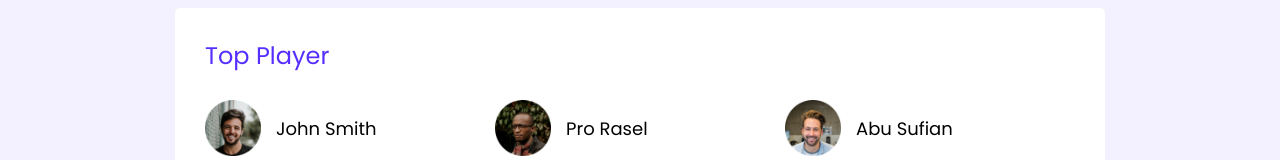
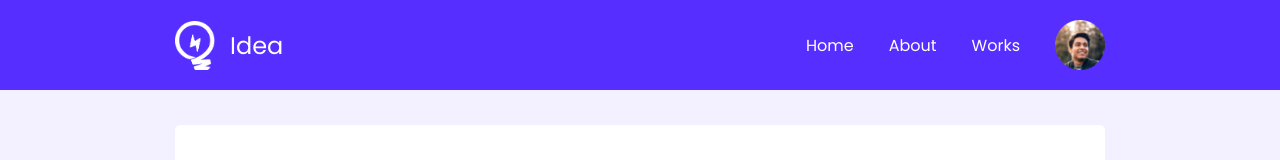
Before and after one commit to shariful-github/leader-board, a plain HTML site: page index.html in a window 1280 px wide. Shown: the top 160 px of the page. Drawn offline with Linux system fonts and the light colour scheme.

Commit message:
header done

```diff
--- a/index.html
+++ b/index.html
@@ -8,6 +8,27 @@
     <link rel="stylesheet" href="styles/style.css">
     <script src="https://kit.fontawesome.com/c0637d641e.js" crossorigin="anonymous"></script>
 </head>
+
+<header>
+    <div class="header_items">
+        <div class="logo_and_header_title">
+            <div class="logo">
+                <img src="images/icons/logo.png" alt="">
+            </div>
+            <h2 class="header_title">Idea</h2>
+        </div>
+        <div class="navigation_components">
+            <ul>
+                <li><a href="">Home</a></li>
+                <li><a href="">About</a></li>
+                <li><a href="">Works</a></li>
+            </ul>
+            <div class="profile">
+                <img src="images/icons/profile.png" alt="">
+            </div>
+        </div>
+    </div>
+</header>
 
 <body>
     <main>
--- a/styles/style.css
+++ b/styles/style.css
@@ -1,8 +1,96 @@
 /* Fonts */
 @import url('https://fonts.googleapis.com/css2?family=Inter:wght@700&family=Lobster&family=Poppins&display=swap');
 
-/* Common Styles */
+/*-----------------------------------------------
+    Header Styles
+-------------------------------------------------*/
+
+header {
+    display: flex;
+    justify-content: center;
+    background: #562EFF;
+    width: 100%;
+    height: 90px;
+    margin-bottom: 35px;
+}
+
+header div {
+    width: 930px;
+    height: 100%;
+
+}
+
+.header_items {
+    display: flex;
+    justify-content: space-between;
+}
+
+.logo_and_header_title {
+    display: flex;
+    align-items: center;
+}
+
+.navigation_components {
+    display: flex;
+    justify-content: flex-end;
+}
+
+.logo {
+    width: 40px;
+    line-height: 90px;
+}
+
+.logo img {
+    width: 100%;
+    vertical-align: middle;
+    /* color: white; */
+}
+
+.header_title {
+    color: #FFF;
+    font-size: 24px;
+    font-weight: 500;
+    margin-left: 15px;
+}
+
+.navigation_components {
+    display: flex;
+    align-items: center;
+}
+
+.profile {
+    width: 50px;
+    display: flex;
+    justify-content: center;
+    align-items: center;
+}
+
+.profile img {
+    width: 100%;
+}
+
+ul {
+    display: flex;
+    gap: 35px;
+    margin-right: 35px;
+}
+
+li {
+    list-style-type: none;
+}
+
+li a {
+    text-decoration: none;
+    color: #FFF;
+    font-size: 16px;
+    font-weight: 400;
+}
+
+/*------------------------------------------------
+    Top Players style
+-------------------------------------------------*/
 body {
+    margin: 0;
     background: #F3F1FF;
     font-family: Poppins;
 }
@@ -21,9 +109,8 @@ main {
     padding: 30px;
     margin-bottom: 20px;
 }
-/*------------------------------------------------
-    Top Players style
--------------------------------------------------*/
+
+
 .section_title {
     color: #562EFF;
     font-size: 24px;
@@ -52,7 +139,8 @@ main {
     font-size: 18px;
     font-weight: 500;
 }
-hr{
+
+hr {
     background: #D1D1D1;
     margin-bottom: 20px;
 }
@@ -60,7 +148,7 @@ hr{
 /*---------------------------------------------------------
     Top Blog style
 ----------------------------------------------------------*/
-.blogs{
+.blogs {
     display: grid;
     grid-template-columns: repeat(2, 1fr);
     /* grid-row-gap: 20px; */
@@ -68,23 +156,28 @@ hr{
     column-gap: 50px;
     margin-top: 20px;
 }
-.thumbnail{
+
+.thumbnail {
     width: 225px;
 }
-.thumbnail img{
+
+.thumbnail img {
     width: 100%;
 }
-article{
+
+article {
     display: flex;
     align-items: flex-start;
     gap: 20px;
 }
-.blog_author{
+
+.blog_author {
     color: #9F9F9F;
     font-size: 16px;
     font-weight: 400;
 }
-.blog_author a{
+
+.blog_author a {
     color: #562EFF;
     text-decoration: none;
 }
@@ -92,47 +185,61 @@ article{
 /*------------------------------------------------
         Latest Courses Section Style
 -------------------------------------------------*/
-.courses{
+.courses {
     display: grid;
     grid-template-columns: repeat(3, 1fr);
     gap: 30px;
     margin-top: 10px;
 }
-.course_img_container{
+
+.course_img_container {
     width: 266px;
 }
-.course_img_container img{
+
+.course_img_container img {
     width: 100%;
 }
-.course_title{
+
+.course_title {
     font-size: 20px;
     font-weight: 500;
     margin: 0 auto;
 }
-.course_instructor{
+
+.course_instructor {
     color: #ED6B4F;
     font-size: 14px;
     font-weight: 400;
     margin: 0 auto;
 }
-.filled_star{
+
+.filled_star {
     color: #FFC014;
 }
-.empty_star{
+
+.empty_star {
     color: #AEAEAE;
 }
-.rating_and_duration{
+
+.rating_and_duration {
     display: flex;
     justify-content: space-between;
     align-items: center;
     font-size: 14px;
 }
-.duration{
+
+.duration {
     background-color: #FFE4E8;
+    color: #FF4A60;
     padding: 2px 10px;
     border-radius: 30px;
 }
-.rating_point{
+
+.rating_point {
     color: #A2A2A2;
     font-weight: 400;
 }
+
+.hide {
+    display: none;
+}
```
Also changed, not shown: test.html (added, +28 -0 lines).
